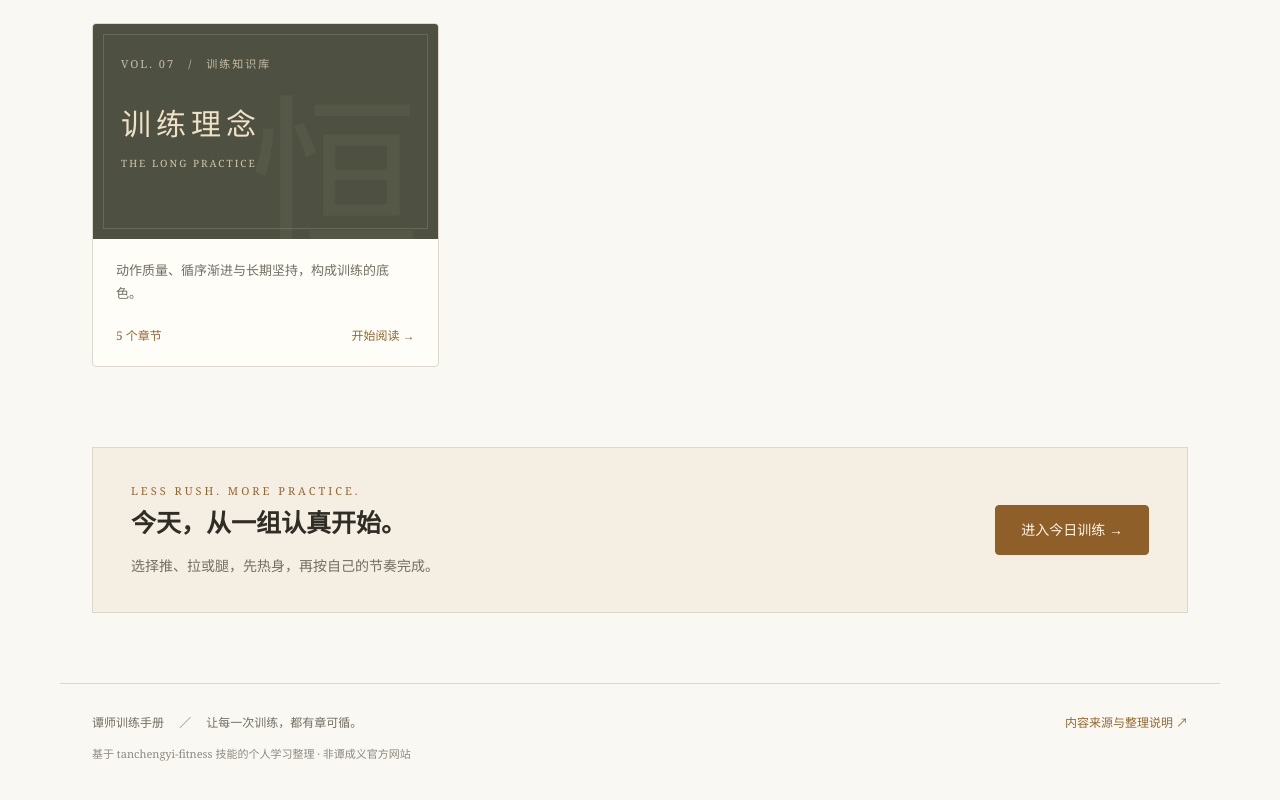
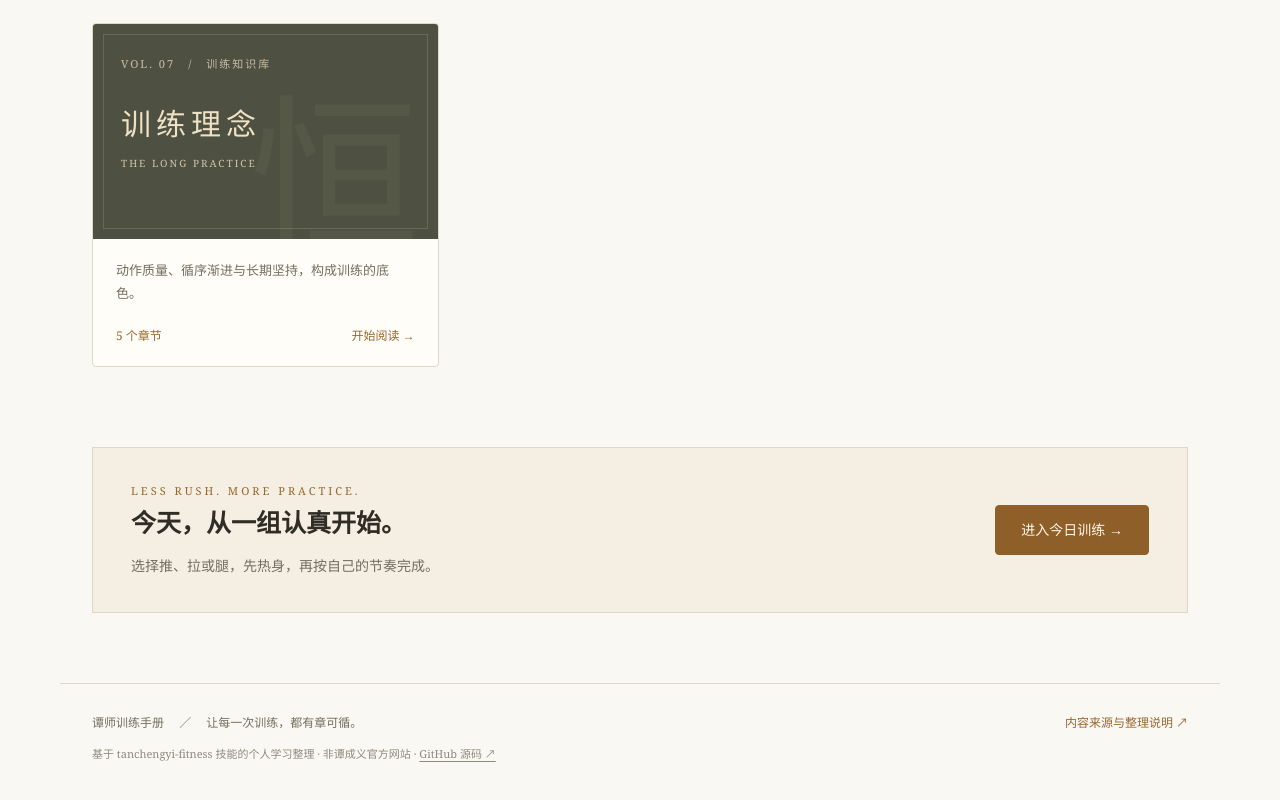
Before and after one commit to zstone12/tanchengyi-fitness, a plain HTML site: page dist/index.html in a window 1280 px wide. Shown: the part 1793-2593 px from the top of the page. Drawn offline with Linux system fonts and the light colour scheme; no server answers.

Commit message:
Add README, deploy script and GitHub link in footer
- scripts/deploy.sh: publish a pushed commit to the server with content-hashed
  asset URLs, pre-deploy backup, backend health check and rollback
- README: features, layout, local dev, deployment, API and media licensing
- footer: link to the source repository

```diff
--- a/dist/account.css
+++ b/dist/account.css
@@ -70,3 +70,6 @@ html.dark .sync-status-text.is-error{color:#f0a999}
 @media(max-width:760px){.calendar-body{grid-template-columns:1fr;gap:0;padding:0 12px 14px}.calendar-month{max-width:420px;width:100%;margin:0 auto}.calendar-side{padding-top:12px}}
 @media(max-width:600px){#account-open{max-width:84px;padding:6px 8px;font-size:13px}.training-calendar>summary{padding:10px 12px;font-size:13px}}
 @media(prefers-reduced-motion:reduce){.calendar-toggle{transition:none}}
+
+footer p a{text-decoration:underline;text-underline-offset:3px}
+footer p a:hover{color:var(--gold)}
--- a/dist/index.html
+++ b/dist/index.html
@@ -1,5 +1,5 @@
 <!doctype html>
 <html lang="zh-CN"><head><meta charset="utf-8"><meta name="viewport" content="width=device-width,initial-scale=1"><meta name="theme-color" content="#faf8f3"><meta name="description" content="谭成义健身知识整理：从推拉腿三分化到动作细节、热身与恢复。"><title>谭师训练手册 · Tanchengyi Fitness</title><link rel="stylesheet" href="style.css"><link rel="stylesheet" href="workout.css?v=20261029-desktop-list"><link rel="stylesheet" href="original-videos.css?v=20261029-chapters"><link rel="stylesheet" href="training-desktop.css?v=20261029-happyhands-refine"><script defer src="data.js"></script><script defer src="media-examples.js"></script><script defer src="original-videos.js?v=20261102-warmup"></script><script defer src="share.js?v=20261122-share"></script><script defer src="workout.js?v=20261123-account"></script><script defer src="account.js?v=20261123-account"></script><script defer src="app.js?v=20261123-account"></script><link rel="stylesheet" href="taste.css?v=20261102-warmup"><link rel="stylesheet" href="share.css?v=20261122-share"><link rel="stylesheet" href="account.css?v=20261123-account"></head>
 <body><a class="skip" href="#main">跳到正文</a><header><a class="brand" href="#home"><span class="seal">谭</span><span>谭师训练手册<small>TANCHENGYI FITNESS</small></span></a><nav aria-label="主导航"><a href="#library">手册书架</a><a href="#workout">今日训练</a><a href="#videos">原版视频</a><a href="#sources">技能原文</a></nav><div class="nav-tools"><button id="search-open" aria-label="搜索知识库">⌕ <span>搜索</span><kbd>⌘ K</kbd></button><button id="account-open" aria-label="登录或注册" hidden>登录</button><button id="theme" aria-label="切换夜间模式">☾</button></div></header>
-<main id="main"></main><footer><span>谭师训练手册 <i>／</i> 让每一次训练，都有章可循。</span><a href="#sources">内容来源与整理说明 ↗</a><p>基于 tanchengyi-fitness 技能的个人学习整理 · 非谭成义官方网站</p></footer>
+<main id="main"></main><footer><span>谭师训练手册 <i>／</i> 让每一次训练，都有章可循。</span><a href="#sources">内容来源与整理说明 ↗</a><p>基于 tanchengyi-fitness 技能的个人学习整理 · 非谭成义官方网站 · <a href="https://github.com/zstone12/tanchengyi-fitness" target="_blank" rel="noopener noreferrer">GitHub 源码 ↗</a></p></footer>
 <dialog id="search-dialog"><div class="dialog-head"><label for="search">搜索训练手册</label><button class="close" aria-label="关闭搜索">×</button></div><input id="search" type="search" placeholder="试试「卧推」「热身」「恢复」" autocomplete="off"><div id="results"></div></dialog><div id="toast" role="status"></div></body></html>
```
Also changed, not shown: 2 other files.
